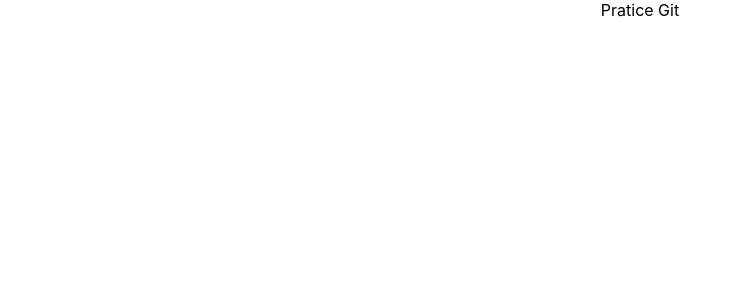
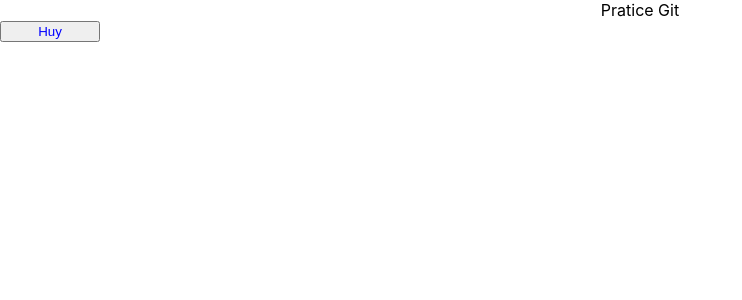
Before and after one commit to 17520216/learning-git, a React (Create React App) app: page / in a window 1280 px wide. Shown: the top 300 px of the page, without its empty margins (0-742 px from the left). Built offline with nearby package versions, Linux system fonts and the light colour scheme.

Commit message:
button huy

```diff
--- a/src/App.js
+++ b/src/App.js
@@ -2,7 +2,15 @@ import logo from "./logo.svg";
 import "./App.css";
 
 function App() {
-  return <div className="App">Pratice Git</div>;
+  return (
+    <>
+      <div className="App">Pratice Git</div>
+      <button style={{ width: "100px", color: "blue" }} onClick={() => { alert('Hello') }}>Huy</button>
+    </>
+  )
+
+
+
 }
 
 export default App;
```
